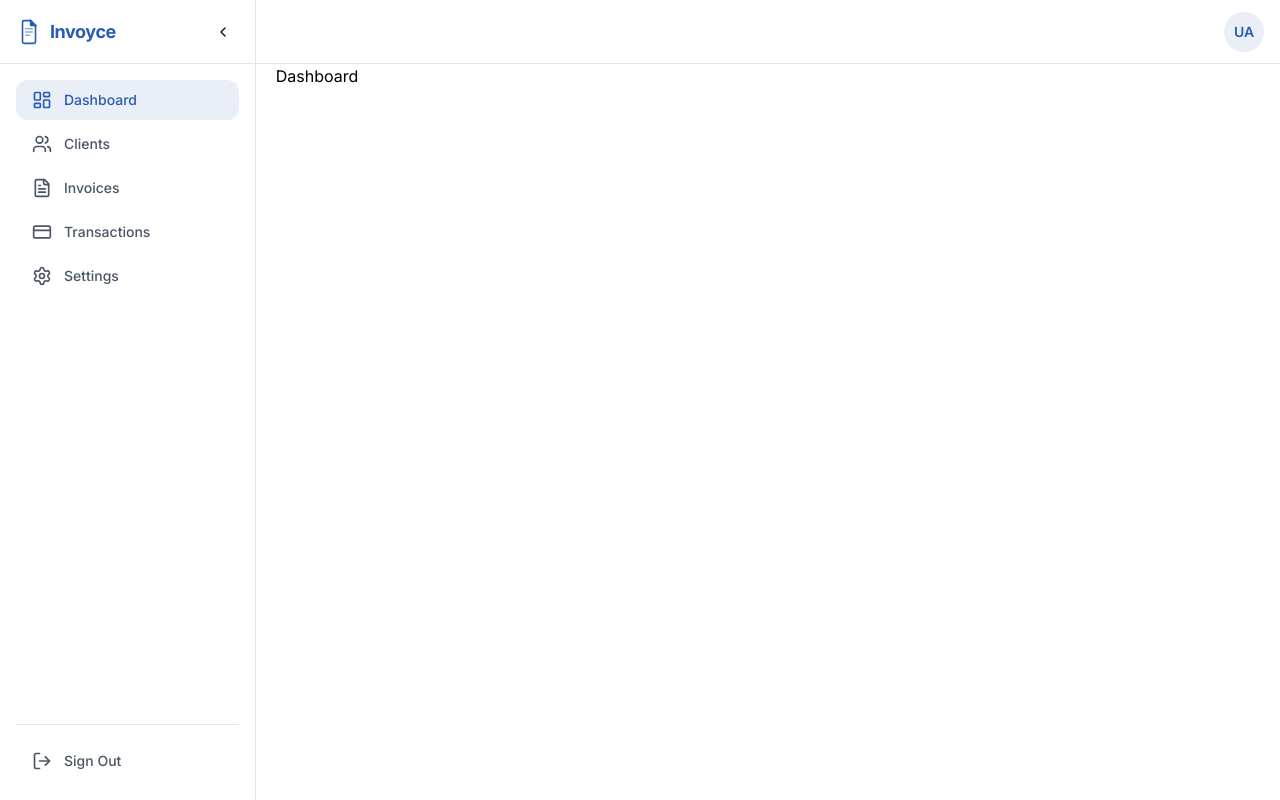
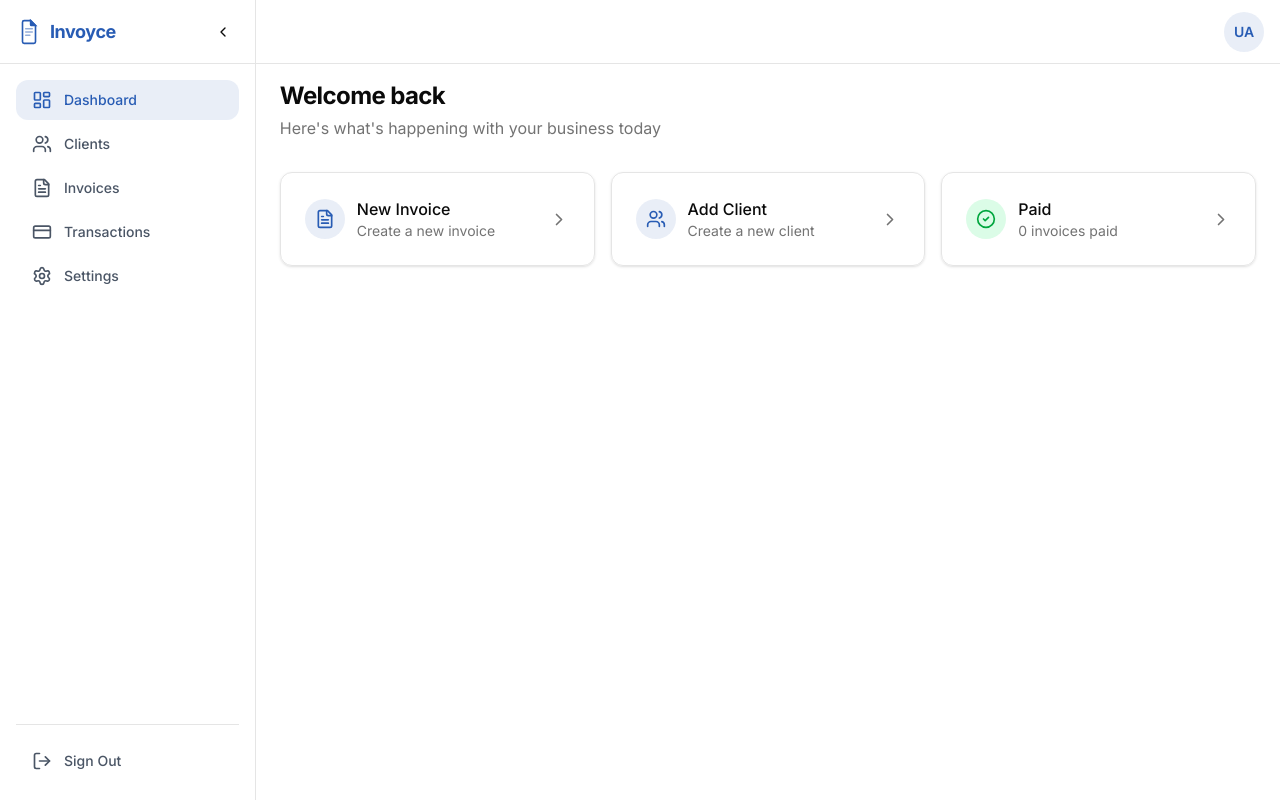
Before and after one commit to Uchenna99/Invoyce.pro-Clone, a React (Vite) app: page /dashboard in a window 1280 px wide. Built offline with nearby package versions, Linux system fonts and the light colour scheme.

Commit message:
created dashboard context

```diff
--- /dev/null
+++ b/src/Components/Dashboard/DashLinksBox.tsx
@@ -0,0 +1,55 @@
+import { ChevronRight, CircleCheck, FileText, Users } from "lucide-react";
+
+interface Props {
+    theme: 'blue' | 'green';
+    head: string;
+    info: string;
+    icon: 'invoice' | 'client' | 'paid';
+    onClick: ()=>void;
+}
+
+const DashLinksBox = ({ theme, head, info, icon, onClick }:Props) => {
+  return (
+    <>
+        <div className="flex items-center p-6 gap-3 rounded-xl shadow-sm border border-[#e5e5e5] hover:border-[#285cb4]
+            transition-all duration-300 cursor-pointer"
+            onClick={onClick}>
+
+            <div className={`w-10 h-10 min-w-10 min-h-10 rounded-full flex items-center justify-center
+                ${theme === 'blue'? 'bg-[#285cb4]/10': theme === 'green'? 'bg-green-100':''}`}>
+                {
+                    icon === 'invoice'?
+                    <FileText
+                        size={20}
+                        color={theme === 'blue'? '#285cb4': theme === 'green'? '#00a63e':''}
+                    /> :
+                    icon === 'client'?
+                    <Users
+                        size={20}
+                        color={theme === 'blue'? '#285cb4': theme === 'green'? '#00a63e':''}
+                    /> :
+                    icon === 'paid'?
+                    <CircleCheck
+                        size={20}
+                        color={theme === 'blue'? '#285cb4': theme === 'green'? '#00a63e':''}
+                    /> : null
+                }
+            </div>
+
+            <div className="w-[calc(100%-40px)] flex flex-col">
+                <p className="text-[#0a0a0a] font-medium">
+                    {head}
+                </p>
+                <p className="text-[#737373] text-sm">
+                    {info}
+                </p>
+            </div>
+
+            <ChevronRight size={25} color="#737373" />
+
+        </div>
+    </>
+  )
+}
+
+export default DashLinksBox;
--- a/src/Components/Navbar.tsx
+++ b/src/Components/Navbar.tsx
@@ -4,9 +4,11 @@ import burger from "../assets/Images/burger.svg"
 import close from "../assets/Images/close.svg"
 import { useState } from "react";
 import { motion } from "framer-motion";
+import { useNavigate } from "react-router-dom";
 
 
 const Navbar = () => {
+  const navigate = useNavigate();
   const [openMenu, setOpenMenu] = useState(false);
   return (
     <>
@@ -32,7 +34,8 @@ const Navbar = () => {
             <div className="w-fit h-full hidden md:flex items-center gap-3">
 
               <div className="w-fit h-[42px] flex items-center px-4 border border-[#e5e5e5] rounded-xl cursor-pointer
-                hover:bg-[#737373]/10 transition-all duration-200 active:bg-[#737373]/10">
+                hover:bg-[#737373]/10 transition-all duration-200 active:bg-[#737373]/10"
+                onClick={()=> navigate('/dashboard')}>
                 <p className="font-[500]">Sign In</p>
               </div>
 
--- a/src/Layout/UserDashboardLayout.tsx
+++ b/src/Layout/UserDashboardLayout.tsx
@@ -1,10 +1,14 @@
 import { ChevronLeft } from "lucide-react";
 import logo from "../assets/Images/logo.svg"
 import SectionSelect from "../Components/Dashboard/SectionSelect";
-import { useEffect, useState } from "react";
+import { createContext, useEffect, useState } from "react";
 import SectionSelectNull from "../Components/Dashboard/SectionSelectNull";
 import { Outlet, useLocation, useNavigate } from "react-router-dom";
 
+type ContextValues = {
+    changeSelectedSection: (section: string)=>void;
+}
+export const DashboardContext = createContext<ContextValues>({ changeSelectedSection: ()=>{} });
 
 
 const UserDashboardLayout = () => {
@@ -16,19 +20,19 @@ const UserDashboardLayout = () => {
     useEffect(()=>{
         switch (true) {
             case location.pathname === '/dashboard':
-                if(selectedSection !== 'Dashboard') { setSelectedSection('Dashboard') };
+                setSelectedSection('Dashboard');
                 break;
             case location.pathname === '/dashboard/clients':
-                if(selectedSection !== 'Clients') { setSelectedSection('Clients') };
+                setSelectedSection('Clients');
                 break;
             case location.pathname === '/dashboard/invoices':
-                if(selectedSection !== 'Invoices') { setSelectedSection('Invoices') };
+                setSelectedSection('Invoices');
                 break;
             case location.pathname === '/dashboard/transactions':
-                if(selectedSection !== 'Transactions') { setSelectedSection('Transactions') };
+                setSelectedSection('Transactions');
                 break;
             case location.pathname === '/dashboard/settings':
-                if(selectedSection !== 'Settings') { setSelectedSection('Settings') };
+                setSelectedSection('Settings');
                 break;
 
             default:
@@ -36,8 +40,13 @@ const UserDashboardLayout = () => {
         }
     },[])
 
+    const changeSelectedSection = (section: string)=>{
+        setSelectedSection(section);
+    };
+
   return (
     <>
+        <DashboardContext.Provider value={{ changeSelectedSection }}>
         <div className="w-full h-screen min-h-screen flex flex-row bg-white">
 
             <div className={`${expand? 'w-[256px]':'w-[72px]'} h-full border-r border-[#e5e5e5] hidden lg:flex flex-col
@@ -45,7 +54,8 @@ const UserDashboardLayout = () => {
 
                 <div className={`w-full h-16 border-b border-[#e5e5e5] flex items-center justify-between
                     ${expand? 'px-4':'pl-4 pr-1'}`}>
-                    <div className="w-fit h-full flex items-center gap-2 cursor-pointer group">
+                    <div className="w-fit h-full flex items-center gap-2 cursor-pointer group"
+                        onClick={()=> navigate('/')}>
                         <img src={logo} alt="logo" className="w-[26px] group-hover:scale-110 transition-all duration-300" />
                         {
                             expand &&
@@ -67,7 +77,7 @@ const UserDashboardLayout = () => {
                             expand={expand}
                             handleClick={()=> {
                                 setSelectedSection('Dashboard');
-                                selectedSection !== 'Dashboard'? navigate('/dashboard') : null;
+                                location.pathname !== '/dashboard'? navigate('/dashboard') : null;
                             }}
                         />
                         <SectionSelect
@@ -135,13 +145,14 @@ const UserDashboardLayout = () => {
                 </div>
 
 
-                <div className="w-full h-full overflow-y-scroll px-5">
+                <div className="w-full h-full overflow-y-scroll px-6">
                     <Outlet/>
                 </div>
 
             </div>
 
         </div>
+        </DashboardContext.Provider>
     </>
   )
 }
--- a/src/Pages/UserDashboardPage.tsx
+++ b/src/Pages/UserDashboardPage.tsx
@@ -1,10 +1,49 @@
+import { useNavigate } from "react-router-dom";
+import DashLinksBox from "../Components/Dashboard/DashLinksBox";
+import { useContext } from "react";
+import { DashboardContext } from "../Layout/UserDashboardLayout";
 
 
 
 const UserDashboardPage = () => {
+    const navigate = useNavigate();
+    const { changeSelectedSection } = useContext(DashboardContext);
   return (
     <>
-        <p>Dashboard</p>
+        <div className="w-full h-fit flex flex-col py-4 gap-8">
+
+            <div className="flex flex-col">
+                <h2 className="text-[#0a0a0a] text-2xl font-bold tracking-tight mb-1">
+                    Welcome back
+                </h2>
+                <p className="text-[#737373]">
+                    Here's what's happening with your business today
+                </p>
+            </div>
+
+
+            <div className="w-full h-fit grid grid-cols-1 md:grid-cols-3 gap-4">
+
+                <DashLinksBox
+                    theme="blue" head="New Invoice" info="Create a new invoice"
+                    icon="invoice" onClick={()=>{ changeSelectedSection('Invoices'); navigate('invoices') }}
+                />
+                <DashLinksBox
+                    theme="blue"
+                    head="Add Client"
+                    info="Create a new client"
+                    icon="client" onClick={()=>{}}
+                />
+                <DashLinksBox
+                    theme="green"
+                    head="Paid"
+                    info="0 invoices paid"
+                    icon="paid" onClick={()=>{}}
+                />
+
+            </div>
+
+        </div>
     </>
   )
 }
```
